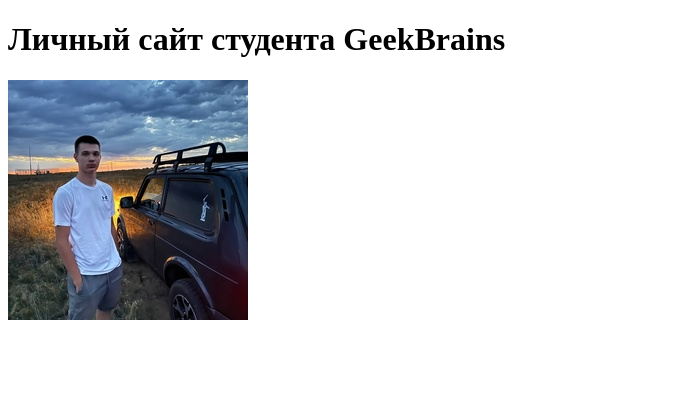
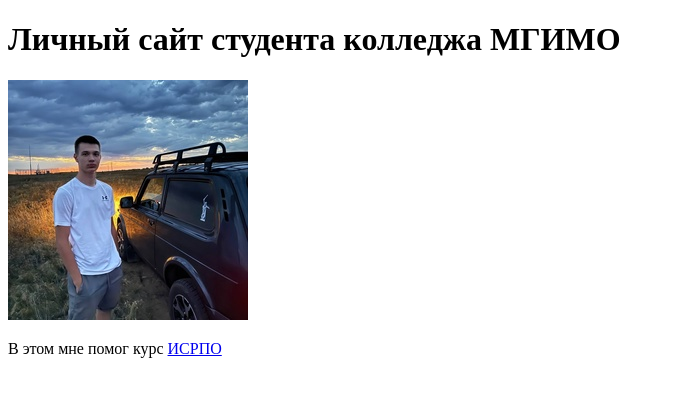
Before and after one commit to Timofey760/Timofey760.github.io, a plain HTML site: page index.html in a window 1280 px wide. Shown: the whole page, without its empty margins (0-675 px from the left). Drawn offline with Linux system fonts and the light colour scheme.

Commit message:
добавили ссылку

```diff
--- a/index.html
+++ b/index.html
@@ -6,7 +6,14 @@
     <title>Document</title>
 </head>
 <body>
-    <h1>Личный сайт студента GeekBrains</h1>
+    <h1>Личный сайт студента колледжа МГИМО</h1>
     <img src="foto.jpg">
+    <p>
+        В этом мне помог курс
+        <a href="https://xn--80ahlrjqm6azc.xn--p1ai/%d0%ba%d0%be%d0%bb%d0%bb%d0%b5%d0%b4%d0%b6/">
+        ИСРПО
+        </a>
+       </p>
+
 </body>
 </html>
```
